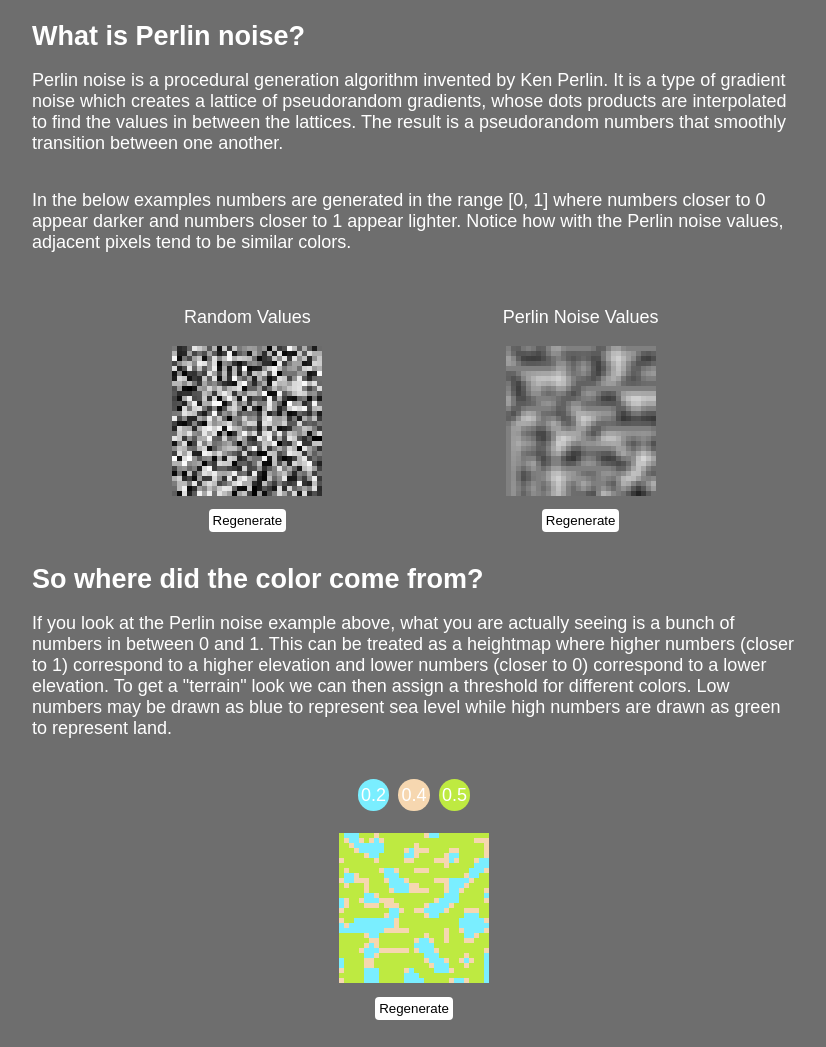
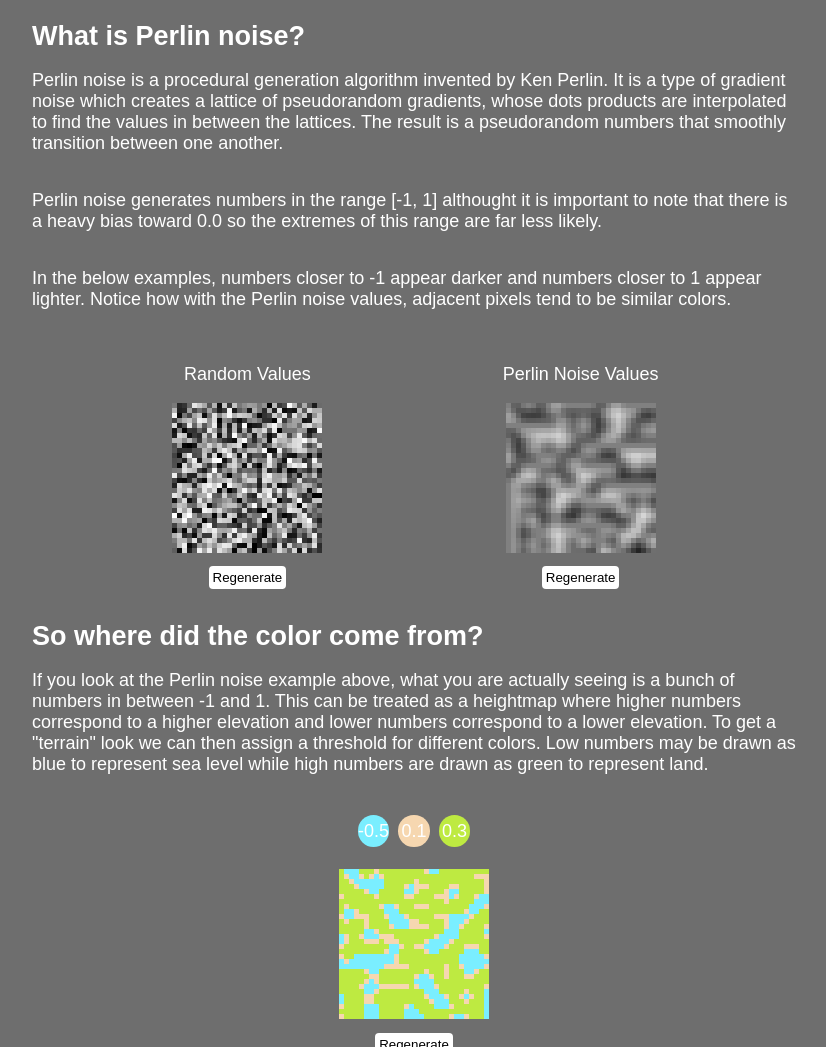
Before and after one commit to Adamv27/terrain, a plain HTML site: page index.html in a window 1280 px wide. Shown: the part 588-1635 px from the top of the page, without its empty margins (226-1052 px from the left). Drawn offline with Linux system fonts and the light colour scheme; animation ran at ten frames a second.

Commit message:
Update perlin range values to correct numbers

```diff
--- a/index.html
+++ b/index.html
@@ -17,7 +17,8 @@
         <div class="text-box">
           <h2>What is Perlin noise?</h2>
           <p>Perlin noise is a procedural generation algorithm invented by Ken Perlin. It is a type of gradient noise which creates a lattice of pseudorandom gradients, whose dots products are interpolated to find the values in between the lattices. The result is a pseudorandom numbers that smoothly transition between one another.</p>
-          <p>In the below examples numbers are generated in the range [0, 1] where numbers closer to 0 appear darker and numbers closer to 1 appear lighter. Notice how with the Perlin noise values, adjacent pixels tend to be similar colors.</p>
+          <p>Perlin noise generates numbers in the range [-1, 1] althought it is important to note that there is a heavy bias toward 0.0 so the extremes of this range are far less likely.</p>
+          <p>In the below examples, numbers closer to -1 appear darker and numbers closer to 1 appear lighter. Notice how with the Perlin noise values, adjacent pixels tend to be similar colors.</p>
         </div>
 
         <div class="examples">
@@ -35,11 +36,11 @@
 
         <div class="text-box">
           <h2>So where did the color come from?</h2>
-          <p>If you look at the Perlin noise example above, what you are actually seeing is a bunch of numbers in between 0 and 1. This can be treated as a heightmap where higher numbers (closer to 1) correspond to a higher elevation and lower numbers (closer to 0) correspond to a lower elevation. To get a "terrain" look we can then assign a threshold for different colors. Low numbers may be drawn as blue to represent sea level while high numbers are drawn as green to represent land.</p>
+          <p>If you look at the Perlin noise example above, what you are actually seeing is a bunch of numbers in between -1 and 1. This can be treated as a heightmap where higher numbers correspond to a higher elevation and lower numbers correspond to a lower elevation. To get a "terrain" look we can then assign a threshold for different colors. Low numbers may be drawn as blue to represent sea level while high numbers are drawn as green to represent land.</p>
           <div id="color-container">
-            <div class="color-box" style="background-color: #7AEEFF;">0.2</div>
-            <div class="color-box" style="background-color: #F6D7B0;">0.4</div>
-            <div class="color-box" style="background-color: #BEEA41;">0.5</div>
+            <div class="color-box" style="background-color: #7AEEFF;">-0.5</div>
+            <div class="color-box" style="background-color: #F6D7B0;">0.1</div>
+            <div class="color-box" style="background-color: #BEEA41;">0.3</div>
           </div>
           <div class="examples">
             <div class="example-box">
```
